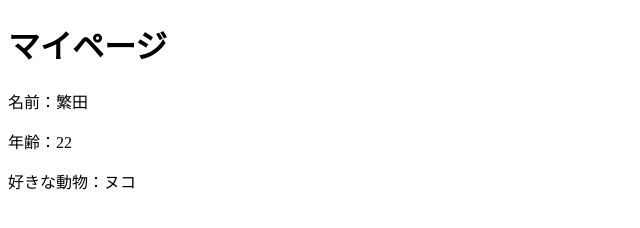
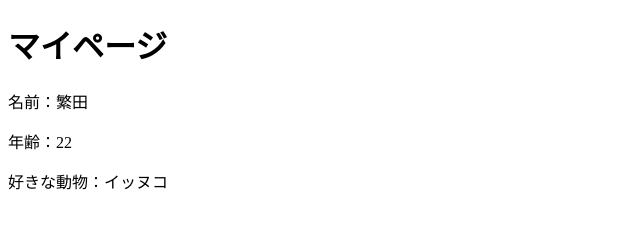
Before and after one commit to Misetsu/Git, a plain HTML site: page index.html in a window 1280 px wide. Shown: the full height of the page, 0-640 px from the left. Drawn offline with Linux system fonts and the light colour scheme.

Commit message:
イッヌ

```diff
--- a/index.html
+++ b/index.html
@@ -10,7 +10,7 @@
     <h1>マイページ</h1>
     <p>名前：繁田</p>
     <p>年齢：22</p>
-    <p>好きな動物：ヌコ</p>
+    <p>好きな動物：イッヌコ</p>
 </body>
 
 </html>
```
